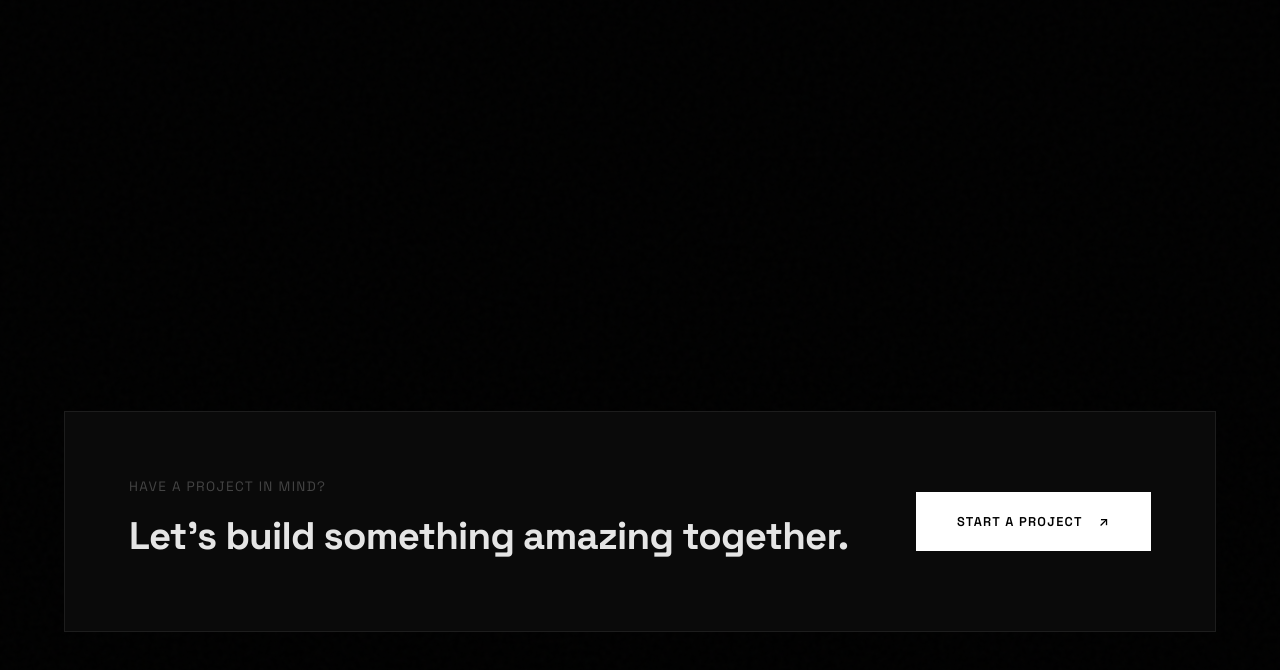
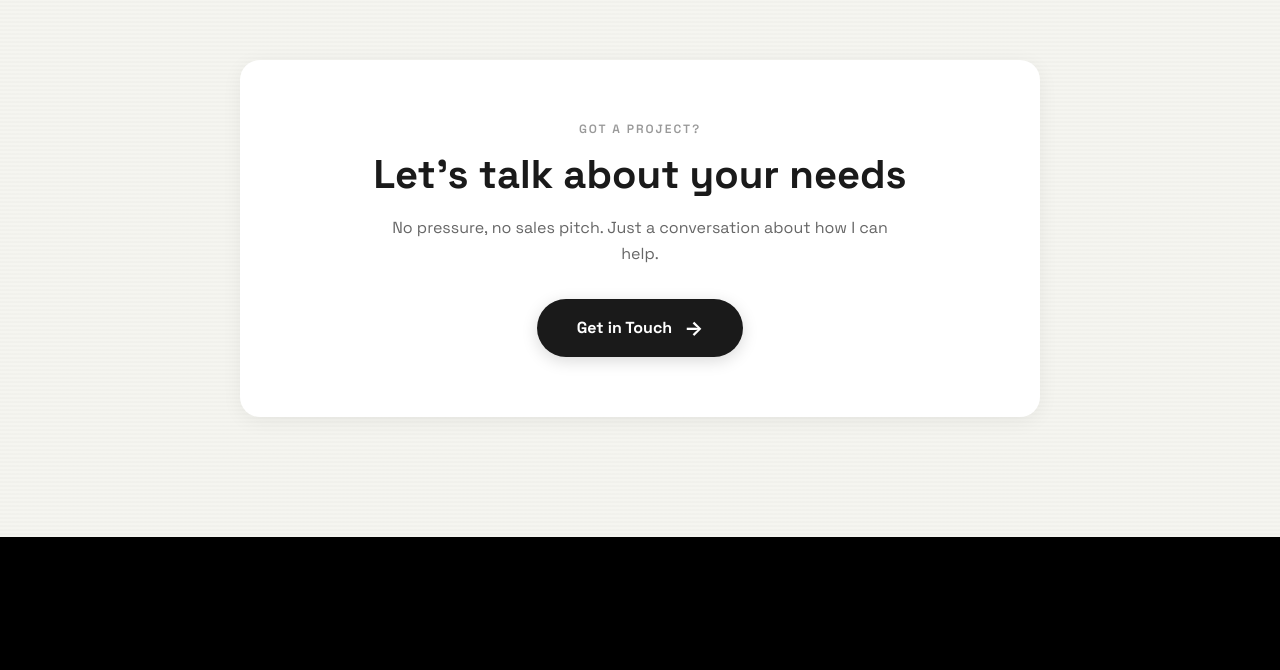
Before and after one commit to RahatInCode/ashik-portfolio-website, a React (Vite) app: page / in a window 1280 px wide. Shown: the part 4725-5395 px from the top of the page. Built offline with nearby package versions, Linux system fonts and the light colour scheme.

Commit message:
fixing ui design

```diff
--- a/src/components/Services.jsx
+++ b/src/components/Services.jsx
@@ -8,82 +8,67 @@ gsap.registerPlugin(ScrollTrigger);
 const Services = () => {
   const sectionRef = useRef(null);
   const headingRef = useRef(null);
-  const marqueeRef = useRef(null);
-  const servicesRef = useRef([]);
-  const lineRef = useRef(null);
+  const notesRef = useRef([]);
 
   const servicesData = [
     {
       id: 1,
-      number: '01',
-      title: 'Frontend Development',
-      description: 'Building modern, responsive, and performant user interfaces using React, Next.js, and TypeScript. Pixel-perfect implementations with smooth animations.',
-      features: ['React & Next.js', 'TypeScript', 'Responsive Design', 'GSAP Animations'],
-      icon: '◆',
+      color: '#FFF9C4', // Soft yellow
+      rotation: -3,
+      title: 'Overflow Support',
+      subtitle: 'For Agencies',
+      description: 'Your team is swamped? I step in to handle the overflow. Frontend builds, React components, API integrations—whatever keeps your pipeline moving.',
+      tags: ['React Development', 'Quick Turnaround', 'Team Extension'],
     },
     {
       id: 2,
-      number: '02',
-      title: 'Full Stack Development',
-      description: 'End-to-end web application development from database design to deployment. RESTful APIs, authentication, and scalable architecture.',
-      features: ['Node.js & Express', 'MongoDB', 'REST APIs', 'Authentication'],
-      icon: '◇',
+      color: '#B2DFDB', // Soft mint
+      rotation: 2,
+      title: 'Website Solutions',
+      subtitle: 'For Small Business',
+      description: 'Need a website that actually works for your business? I build fast, modern sites that help you get customers and grow.',
+      tags: ['Business Websites', 'E-Commerce', 'Custom Solutions'],
     },
     {
       id: 3,
-      number: '03',
-      title: 'E-Commerce Solutions',
-      description: 'Custom e-commerce platforms with seamless checkout, inventory management, and payment integration. Built for conversion and scale.',
-      features: ['Product Management', 'Payment Integration', 'Cart & Checkout', 'Admin Dashboards'],
-      icon: '○',
+      color: '#F8BBD0', // Soft pink
+      rotation: -2,
+      title: 'Fix & Rescue',
+      subtitle: 'Troubleshooting',
+      description: 'Site broken? Performance issues? Bugs piling up? I diagnose problems fast and get things working again.',
+      tags: ['Bug Fixes', 'Performance', 'Code Cleanup'],
     },
     {
       id: 4,
-      number: '04',
-      title: 'Portfolio Websites',
-      description: 'Stunning personal portfolios that make lasting impressions. Bold designs with smooth interactions that showcase your work beautifully.',
-      features: ['Custom Design', 'Animations', 'SEO Optimized', 'Fast Loading'],
-      icon: '□',
+      color: '#BBDEFB', // Soft blue
+      rotation: 3,
+      title: 'AI Integration',
+      subtitle: 'Automation',
+      description: 'Let AI handle the repetitive stuff. Auto-booking, chatbots, customer support automation—I integrate smart solutions that save time.',
+      tags: ['AI Chatbots', 'Auto Booking', 'Smart Forms'],
     },
     {
       id: 5,
-      number: '05',
-      title: 'Automation & Chatbots',
-      description: 'Intelligent chatbots and automation solutions for businesses. Streamline customer support and automate repetitive tasks with AI.',
-      features: ['AI Integration', 'Customer Support', 'Lead Generation', 'Business Automation'],
-      icon: '△',
+      color: '#D1C4E9', // Soft purple
+      rotation: -1,
+      title: 'Landing Pages',
+      subtitle: 'High-Converting',
+      description: 'Need to launch fast? I create landing pages that look great and convert visitors into customers.',
+      tags: ['Fast Delivery', 'Mobile-First', 'SEO Ready'],
     },
   ];
 
-  const marqueeText = 'SERVICES — WHAT I DO — SERVICES — WHAT I DO — ';
-
   useEffect(() => {
     const ctx = gsap.context(() => {
-      // Section label
-      gsap.fromTo(
-        '.services .section-label',
-        { opacity: 0, x: -30 },
-        {
-          opacity: 1,
-          x: 0,
-          duration: 0.8,
-          ease: 'power3.out',
-          scrollTrigger: {
-            trigger: sectionRef.current,
-            start: 'top 80%',
-          },
-        }
-      );
-
-      // Heading
+      // Heading animation
       gsap.fromTo(
         headingRef.current,
-        { y: 80, opacity: 0 },
+        { y: 60, opacity: 0 },
         {
           y: 0,
           opacity: 1,
-          duration: 1.2,
-          ease: 'power4.out',
+          duration: 1,
+          ease: 'power3.out',
           scrollTrigger: {
             trigger: headingRef.current,
             start: 'top 80%',
@@ -91,56 +76,24 @@ const Services = () => {
         }
       );
 
-      // Marquee
-      const marqueeAnimation = gsap.to(marqueeRef.current, {
-        xPercent: -50,
-        duration: 20,
-        ease: 'none',
-        repeat: -1,
-      });
+      // Sticky notes animation
+      notesRef.current.forEach((note, index) => {
+        if (!note) return;
 
-      ScrollTrigger.create({
-        trigger: sectionRef.current,
-        start: 'top bottom',
-        end: 'bottom top',
-        onUpdate: (self) => {
-          const velocity = self.getVelocity();
-          const speed = Math.abs(velocity) / 1000;
-          marqueeAnimation.timeScale(1 + speed);
-        },
-      });
-
-      // Line
-      gsap.fromTo(
-        lineRef.current,
-        { scaleX: 0, transformOrigin: 'left center' },
-        {
-          scaleX: 1,
-          duration: 1.5,
-          ease: 'power4.inOut',
-          scrollTrigger: {
-            trigger: lineRef.current,
-            start: 'top 85%',
-          },
-        }
-      );
-
-      // Service cards
-      servicesRef.current.forEach((service, index) => {
-        if (!service) return;
-
+        const rotation = parseFloat(note.dataset.rotation);
         gsap.fromTo(
-          service,
-          { y: 80, opacity: 0 },
+          note,
+          { y: 100, opacity: 0, rotation: 0 },
           {
             y: 0,
             opacity: 1,
+            rotation: rotation,
             duration: 0.8,
             delay: index * 0.1,
-            ease: 'power3.out',
+            ease: 'back.out(1.2)',
             scrollTrigger: {
-              trigger: service,
-              start: 'top 85%',
+              trigger: note,
+              start: 'top 90%',
             },
           }
         );
@@ -150,35 +103,32 @@ const Services = () => {
     return () => ctx.revert();
   }, []);
 
-  const addToServicesRefs = (el) => {
-    if (el && !servicesRef.current.includes(el)) {
-      servicesRef.current.push(el);
+  const addToNotesRefs = (el) => {
+    if (el && !notesRef.current.includes(el)) {
+      notesRef.current.push(el);
     }
   };
 
-  const handleMouseMove = (e, serviceEl) => {
-    const rect = serviceEl.getBoundingClientRect();
-    const x = e.clientX - rect.left - rect.width / 2;
-    const y = e.clientY - rect.top - rect.height / 2;
-
-    gsap.to(serviceEl, {
-      x: x * 0.08,
-      y: y * 0.08,
-      rotationY: x * 0.015,
-      rotationX: -y * 0.015,
-      duration: 0.4,
+  const handleMouseEnter = (e) => {
+    const note = e.currentTarget;
+    gsap.to(note, {
+      scale: 1.05,
+      rotation: 0,
+      duration: 0.3,
       ease: 'power2.out',
+      zIndex: 10,
     });
   };
 
-  const handleMouseLeave = (serviceEl) => {
-    gsap.to(serviceEl, {
-      x: 0,
-      y: 0,
-      rotationY: 0,
-      rotationX: 0,
-      duration: 0.7,
+  const handleMouseLeave = (e) => {
+    const note = e.currentTarget;
+    const originalRotation = note.dataset.rotation;
+    gsap.to(note, {
+      scale: 1,
+      rotation: originalRotation,
+      duration: 0.4,
       ease: 'elastic.out(1, 0.5)',
+      zIndex: 1,
     });
   };
 
@@ -189,69 +139,303 @@ const Services = () => {
     }
   };
 
+  // Inline Styles
+  const sectionStyles = {
+    position: 'relative',
+    padding: '120px 0',
+    background: '#f5f5f0',
+    backgroundImage: 'repeating-linear-gradient(0deg, transparent, transparent 2px, rgba(0, 0, 0, 0.015) 2px, rgba(0, 0, 0, 0.015) 4px)',
+    overflow: 'hidden',
+  };
+
+  const containerStyles = {
+    maxWidth: '1400px',
+    margin: '0 auto',
+    padding: '0 60px',
+  };
+
+  const headerStyles = {
+    textAlign: 'center',
+    marginBottom: '80px',
+  };
+
+  const labelStyles = {
+    display: 'inline-block',
+    fontSize: '11px',
+    textTransform: 'uppercase',
+    letterSpacing: '2px',
+    color: '#666',
+    fontWeight: '600',
+    marginBottom: '20px',
+    padding: '8px 16px',
+    background: 'rgba(255, 255, 255, 0.6)',
+    borderRadius: '20px',
+    border: '1px solid rgba(0, 0, 0, 0.06)',
+  };
+
+  const headingStyles = {
+    fontSize: 'clamp(36px, 5vw, 56px)',
+    fontWeight: '800',
+    lineHeight: '1.2',
+    color: '#1a1a1a',
+    marginBottom: '24px',
+  };
+
+  const highlightStyles = {
+    position: 'relative',
+    display: 'inline-block',
+    color: '#ff6b6b',
+    textDecoration: 'underline wavy',
+    textDecorationColor: '#ff6b6b',
+    textDecorationThickness: '3px',
+    textUnderlineOffset: '6px',
+  };
+
+  const introStyles = {
+    fontSize: '18px',
+    lineHeight: '1.6',
+    color: '#666',
+    maxWidth: '600px',
+    margin: '0 auto',
+  };
+
+  const boardStyles = {
+    display: 'grid',
+    gridTemplateColumns: 'repeat(auto-fit, minmax(280px, 1fr))',
+    gap: '40px',
+    padding: '60px 20px',
+    marginBottom: '80px',
+    position: 'relative',
+  };
+
+  const getNoteStyles = (color, rotation) => ({
+    position: 'relative',
+    background: color,
+    padding: '32px 28px 28px',
+    borderRadius: '2px',
+    transform: `rotate(${rotation}deg)`,
+    transition: 'all 0.3s cubic-bezier(0.34, 1.56, 0.64, 1)',
+    cursor: 'pointer',
+    minHeight: '320px',
+    display: 'flex',
+    flexDirection: 'column',
+    boxShadow: '0 2px 4px rgba(0, 0, 0, 0.08), 0 8px 16px rgba(0, 0, 0, 0.06), inset 0 -1px 0 rgba(0, 0, 0, 0.05)',
+    backgroundImage: 'repeating-linear-gradient(0deg, transparent, transparent 1px, rgba(0, 0, 0, 0.02) 1px, rgba(0, 0, 0, 0.02) 2px)',
+  });
+
+  const noteOverlayStyles = {
+    content: '""',
+    position: 'absolute',
+    top: 0,
+    left: 0,
+    right: 0,
+    height: '100%',
+    background: 'linear-gradient(135deg, rgba(255, 255, 255, 0.15) 0%, transparent 50%)',
+    borderRadius: '2px',
+    pointerEvents: 'none',
+  };
+
+  const tapeStyles = {
+    position: 'absolute',
+    top: '-8px',
+    left: '50%',
+    transform: 'translateX(-50%)',
+    width: '80px',
+    height: '24px',
+    background: 'rgba(255, 255, 255, 0.4)',
+    borderRadius: '2px',
+    boxShadow: 'inset 0 1px 2px rgba(0, 0, 0, 0.1), 0 1px 3px rgba(0, 0, 0, 0.15)',
+    backgroundImage: 'repeating-linear-gradient(90deg, transparent, transparent 2px, rgba(0, 0, 0, 0.03) 2px, rgba(0, 0, 0, 0.03) 4px)',
+  };
+
+  const tapeShineStyles = {
+    content: '""',
+    position: 'absolute',
+    inset: '2px',
+    background: 'linear-gradient(to bottom, rgba(255, 255, 255, 0.3), transparent)',
+    borderRadius: '1px',
+  };
+
+  const contentStyles = {
+    display: 'flex',
+    flexDirection: 'column',
+    height: '100%',
+  };
+
+  const noteHeaderStyles = {
+    marginBottom: '16px',
+  };
+
+  const subtitleStyles = {
+    display: 'inline-block',
+    fontSize: '10px',
+    textTransform: 'uppercase',
+    letterSpacing: '1.5px',
+    color: 'rgba(0, 0, 0, 0.5)',
+    fontWeight: '700',
+    marginBottom: '8px',
+  };
+
+  const titleStyles = {
+    fontSize: '24px',
+    fontWeight: '800',
+    color: '#1a1a1a',
+    lineHeight: '1.2',
+    margin: '0',
+    fontFamily: '"Courier New", monospace',
+    textTransform: 'uppercase',
+    letterSpacing: '-0.5px',
+  };
+
+  const descriptionStyles = {
+    fontSize: '14px',
+    lineHeight: '1.6',
+    color: '#333',
+    marginBottom: '20px',
+    flexGrow: 1,
+    fontFamily: '"Comic Sans MS", cursive, sans-serif',
+  };
+
+  const tagsContainerStyles = {
+    display: 'flex',
+    flexWrap: 'wrap',
+    gap: '8px',
+    marginTop: 'auto',
+  };
+
+  const tagStyles = {
+    display: 'inline-block',
+    fontSize: '11px',
+    padding: '4px 10px',
+    background: 'rgba(0, 0, 0, 0.08)',
+    borderRadius: '12px',
+    color: '#333',
+    fontWeight: '600',
+    border: '1px solid rgba(0, 0, 0, 0.1)',
+  };
+
+  const ctaSectionStyles = {
+    textAlign: 'center',
+    padding: '60px 40px',
+    background: '#fff',
+    borderRadius: '20px',
+    boxShadow: '0 4px 20px rgba(0, 0, 0, 0.06)',
+    maxWidth: '800px',
+    margin: '0 auto',
+  };
+
+  const ctaContentStyles = {
+    marginBottom: '32px',
+  };
+
+  const ctaEyebrowStyles = {
+    fontSize: '12px',
+    textTransform: 'uppercase',
+    letterSpacing: '2px',
+    color: '#999',
+    marginBottom: '12px',
+    fontWeight: '600',
+  };
+
+  const ctaHeadingStyles = {
+    fontSize: 'clamp(28px, 4vw, 40px)',
+    fontWeight: '800',
+    color: '#1a1a1a',
+    marginBottom: '16px',
+    lineHeight: '1.2',
+  };
+
+  const ctaSubtextStyles = {
+    fontSize: '16px',
+    color: '#666',
+    lineHeight: '1.6',
+    maxWidth: '500px',
+    margin: '0 auto',
+  };
+
+  const ctaButtonStyles = {
+    display: 'inline-flex',
+    alignItems: 'center',
+    gap: '12px',
+    padding: '16px 40px',
+    fontSize: '16px',
+    fontWeight: '700',
+    background: '#1a1a1a',
+    color: '#fff',
+    border: 'none',
+    borderRadius: '50px',
+    cursor: 'pointer',
+    transition: 'all 0.3s ease',
+    boxShadow: '0 4px 16px rgba(0, 0, 0, 0.15)',
+  };
+
+  const arrowStyles = {
+    fontSize: '20px',
+    transition: 'transform 0.3s ease',
+  };
+
   return (
-    <section id="services" ref={sectionRef} className="services">
-      <div className="services-marquee-container">
-        <div ref={marqueeRef} className="services-marquee">
-          <span>{marqueeText}</span>
-          <span>{marqueeText}</span>
-        </div>
-      </div>
-
-      <div className="services-container">
-        <div className="services-header">
-          <div className="section-label">003 — Services</div>
-          <h2 ref={headingRef} className="services-heading">
-            What I can do<br />
-            <span className="heading-outline">for you</span>
+    <section id="services" ref={sectionRef} style={sectionStyles}>
+      <div style={containerStyles}>
+        <div style={headerStyles}>
+          <div style={labelStyles}>How I Can Help</div>
+          <h2 ref={headingRef} style={headingStyles}>
+            I help agencies and<br />
+            small businesses <span style={highlightStyles}>get things done</span>
           </h2>
+          <p style={introStyles}>
+            Whether you're an agency with too much on your plate or a small business
+            needing a digital solution—I'm here to help you move forward.
+          </p>
         </div>
 
-        <div ref={lineRef} className="services-line"></div>
-
-        <div className="services-grid">
+        <div style={boardStyles}>
           {servicesData.map((service) => (
             <div
               key={service.id}
-              ref={addToServicesRefs}
-              className="service-card hover-target"
-              onMouseMove={(e) => handleMouseMove(e, e.currentTarget)}
-              onMouseLeave={(e) => handleMouseLeave(e.currentTarget)}
+              ref={addToNotesRefs}
+              data-rotation={service.rotation}
+              style={getNoteStyles(service.color, service.rotation)}
+              onMouseEnter={handleMouseEnter}
+              onMouseLeave={handleMouseLeave}
             >
-              <div className="service-header">
-                <span className="service-number">{service.number}</span>
-                <span className="service-icon">{service.icon}</span>
+              <div style={noteOverlayStyles}></div>
+
+              <div style={tapeStyles}>
+                <div style={tapeShineStyles}></div>
               </div>
 
-              <h3 className="service-title">{service.title}</h3>
-              <p className="service-description">{service.description}</p>
+              <div style={contentStyles}>
+                <div style={noteHeaderStyles}>
+                  <span style={subtitleStyles}>{service.subtitle}</span>
+                  <h3 style={titleStyles}>{service.title}</h3>
+                </div>
 
-              <div className="service-features">
-                {service.features.map((feature, index) => (
-                  <span key={`${service.id}-feature-${index}`} className="service-feature">
-                    {feature}
-                  </span>
-                ))}
+                <p style={descriptionStyles}>{service.description}</p>
+
+                <div style={tagsContainerStyles}>
+                  {service.tags.map((tag, index) => (
+                    <span key={`${service.id}-tag-${index}`} style={tagStyles}>
+                      {tag}
+                    </span>
+                  ))}
+                </div>
               </div>
-
-              <div className="service-cta">
-                <span className="service-cta-text">Learn more</span>
-                <span className="service-cta-arrow">→</span>
-              </div>
-
-              <div className="service-gradient"></div>
             </div>
           ))}
         </div>
 
-        <div className="services-cta-section">
-          <div className="services-cta-text">
-            <p>Have a project in mind?</p>
-            <h3>Let's build something amazing together.</h3>
+        <div style={ctaSectionStyles}>
+          <div style={ctaContentStyles}>
+            <p style={ctaEyebrowStyles}>Got a project?</p>
+            <h3 style={ctaHeadingStyles}>Let's talk about your needs</h3>
+            <p style={ctaSubtextStyles}>
+              No pressure, no sales pitch. Just a conversation about how I can help.
+            </p>
           </div>
-          <button onClick={scrollToContact} className="services-cta-button hover-target">
-            <span>Start a Project</span>
-            <span className="cta-arrow">↗</span>
+          <button onClick={scrollToContact} style={ctaButtonStyles}>
+            <span>Get in Touch</span>
+            <span style={arrowStyles}>→</span>
           </button>
         </div>
       </div>
```
Also changed, not shown: src/index.css (line endings or trailing spaces).
